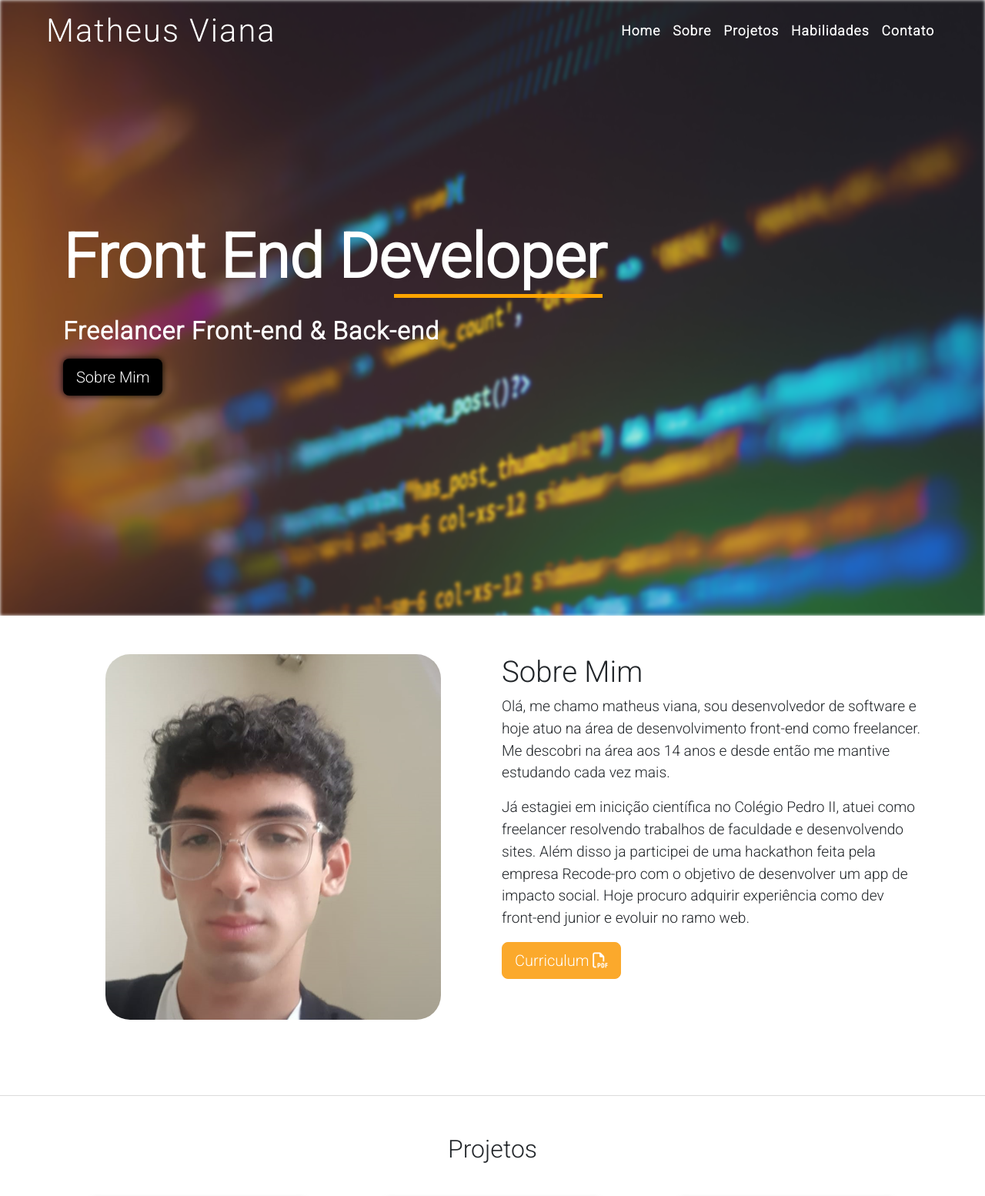
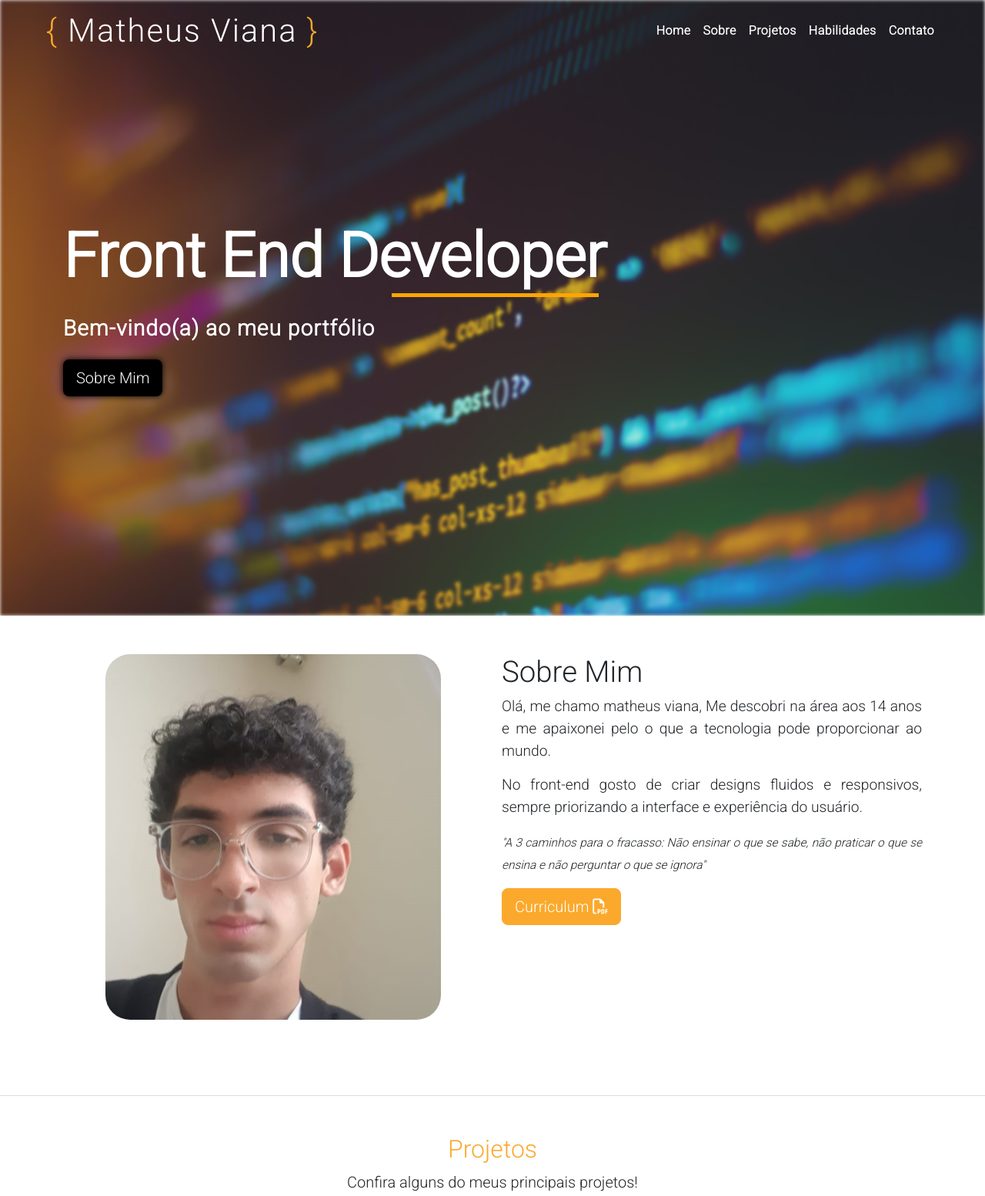
Before and after one commit to vianaV19/vianaV19.github.io, a website: page index.html in a window 1280 px wide. Shown: the top 1554 px of the page at 77% size. Drawn offline with nearby package versions, Linux system fonts and the light colour scheme.

Commit message:
mycommiy

```diff
--- a/index.html
+++ b/index.html
@@ -17,7 +17,7 @@
     <link href="https://cdn.jsdelivr.net/npm/bootstrap@5.2.0-beta1/dist/css/bootstrap.min.css" rel="stylesheet"
         integrity="sha384-0evHe/X+R7YkIZDRvuzKMRqM+OrBnVFBL6DOitfPri4tjfHxaWutUpFmBp4vmVor" crossorigin="anonymous">
 
-
+    <!-- FONT AWESOME -->
     <script src="https://use.fontawesome.com/6dad910185.js"></script>
 
     <!-- NORMALIZE STYLE  -->
@@ -57,21 +57,24 @@
 
     <!-- HEADER START -->
     <header>
-        <nav id="topnav" class="topnav navbar navbar-expand-md fixed-top">
+        <nav id="topnav" class="topnav navbar navbar-expand-lg fixed-top">
             <div class="container">
-                <div class="navbar-brand ms-md-5">
-                    <h1>
-                        Matheus Viana
+                <div class="navbar-brand ms-lg-5">
+                    <h1 class="my-2">
+                       <span style="color: #fba92c;">{ </span> Matheus Viana <span style="color: #fba92c;"> }</span>
                     </h1>
                 </div>
 
+                <!-- TOGGLER BUTTON -->
                 <button class="navbar-toggler" type="button" data-bs-toggle="collapse" data-bs-target="#top-nav"
                     aria-expanded="false" aria-label="Toggle navigation">
                     <i class="fa fa-bars" aria-hidden="true"></i>
                 </button>
             </div>
+
+            <!-- NAVIGATION START -->
             <div class="collapse navbar-collapse" id="top-nav">
-                <ul class="navbar-nav ms-auto  me-md-5">
+                <ul class="navbar-nav ms-auto  me-lg-5">
                     <li class="nav-item"><a class="nav-link" href="#home">Home</a></li>
                     <li class="nav-item"><a class="nav-link" href="#about">Sobre</a> </li>
                     <li class="nav-item"><a class="nav-link" href="#projects">Projetos</a> </li>
@@ -79,6 +82,7 @@
                     <li class="nav-item"><a class="nav-link" href="#contact">Contato</a></li>
                 </ul>
             </div>
+            <!-- NAVIGATION FINAL -->
         </nav>
     </header>
     <!-- HEADER FINAL -->
@@ -88,7 +92,7 @@
         <div class="container">
             <div class="row">
                 <h1 class="display-1 mb-2">Front End Developer</h1>
-                <h2 class="mb-3 mt-3">Freelancer Front-end & Back-end</h2>
+                <h3 id="subtitle" class="mb-4 mt-3">Bem-vindo(a) ao meu portfólio</h3>
                 <div>
                     <a class="btn btn-lg" href="#about">Sobre Mim</a>
                 </div>
@@ -110,13 +114,15 @@
 
                 <div class="col-md-6 align-self-start" style="min-width: 300px">
                     <h3>Sobre Mim</h3>
-                    <p>Olá, me chamo matheus viana, sou desenvolvedor de software e hoje atuo na área de desenvolvimento
-                        front-end como freelancer. Me descobri na área aos 14 anos e desde então me mantive estudando
-                        cada vez mais.</p>
-                    <p>Já estagiei em inicição científica no Colégio Pedro II, atuei como freelancer resolvendo
-                        trabalhos de faculdade e desenvolvendo sites. Além disso ja participei de uma hackathon feita
-                        pela empresa Recode-pro com o objetivo de desenvolver um app de impacto social. Hoje procuro
-                        adquirir experiência como dev front-end junior e evoluir no ramo web.</p>
+                    <p>Olá, me chamo matheus viana, Me descobri na área aos 14 anos e me apaixonei pelo o que a
+                        tecnologia pode proporcionar ao mundo.</p>
+
+                    <p>No front-end gosto de criar designs fluidos e responsivos, sempre priorizando a interface e experiência do usuário.</p>
+
+
+                    <p><small style="font-style: italic;">"A 3 caminhos para o fracasso: Não ensinar o que se sabe, não
+                            praticar o que se ensina e não perguntar o que se ignora"</small></p>
+
 
                     <a id="btn" class="btn btn-lg btn-primary"
                         href="https://drive.google.com/file/d/1x18AHgtP1UNA0qGOeqX59ekDyT94DbhG/view?usp=sharing"
@@ -129,7 +135,8 @@
     <!-- PROJECTS START -->
     <section id="projects" class="d-flex align-items-center">
         <div class="container">
-            <h2 class="text-center mb-5">Projetos</h2>
+            <h2 class="text-center">Projetos</h2>
+            <p class="text-center lead mb-5">Confira alguns do meus principais projetos!</p>
             <div class="group">
                 <div class="item">
                     <img width="100%" height="200" src="assets/imgs/projects/app-mata-mosquito.png" alt="">
@@ -180,7 +187,7 @@
                         <h5>Mywallet - <small>Projeto próprio</small></h5>
                         <p>Site que simula uma carteira digital abordando conceitos como CRUD e MVC.</p>
 
-                        <a href="https://github.com/vianaV19/MyWallet"  target="_blank">
+                        <a href="https://github.com/vianaV19/MyWallet" target="_blank">
                             <i class="fa fa-github" aria-hidden="true"></i>
                         </a>
 
--- a/sass/_index.scss
+++ b/sass/_index.scss
@@ -102,8 +102,9 @@ nav.topnav-anim {
     .navbar-nav .nav-link {
         color: $tpnc;
         transition: 0.2s color;
-        font-weight: bold;
-        letter-spacing: 1px;
+        font-weight: 1000;
+        letter-spacing: 0.5px;
+        font-size: 16px;
     }
 
     .navbar-nav {
@@ -142,10 +143,11 @@ nav.topnav-anim {
         animation-duration: 5s;
     }
 
-    h2 {
+    #subtitle {
         color: white;
         font-weight: bold;
         letter-spacing: 1.1px;
+        width: 50vw;
     }
 
     .btn {
@@ -201,6 +203,7 @@ nav.topnav-anim {
 
     p {
         font-size: 1.5vw;
+        text-align: justify;
     }
 
 
@@ -210,6 +213,10 @@ nav.topnav-anim {
 #projects {
     border-top: 1px solid rgba(0, 0, 0, 0.136);
     padding: $pd;
+
+    h2 {
+        color: #fba92c;
+    }
 
     .group {
         @include flex(space-around, none, row, wrap);
--- a/sass/_mediaQueries.scss
+++ b/sass/_mediaQueries.scss
@@ -1,14 +1,14 @@
-//MEDIA QUERIES
 
-// Medium devices (tablets, 768px and up)
-@media (max-width: 768px) {
+// Large devices (desktops, 992px and up)
+@media (max-width: 992px) {
     $trans: all 0.2s;
 
+    //TOPNAV START
     .topnav-anim {
         .navbar-nav {
             background: white;
             transition: $trans;
-            margin-top: -30px;
+            margin-top: -8px;
             padding-top: 20px;
         }
     }
@@ -31,6 +31,7 @@
         margin: 0 auto;
     }
 
+    //ABOUT START
     #about {
 
 
```
Also changed, not shown: assets/css/style.css, 1 other file.
